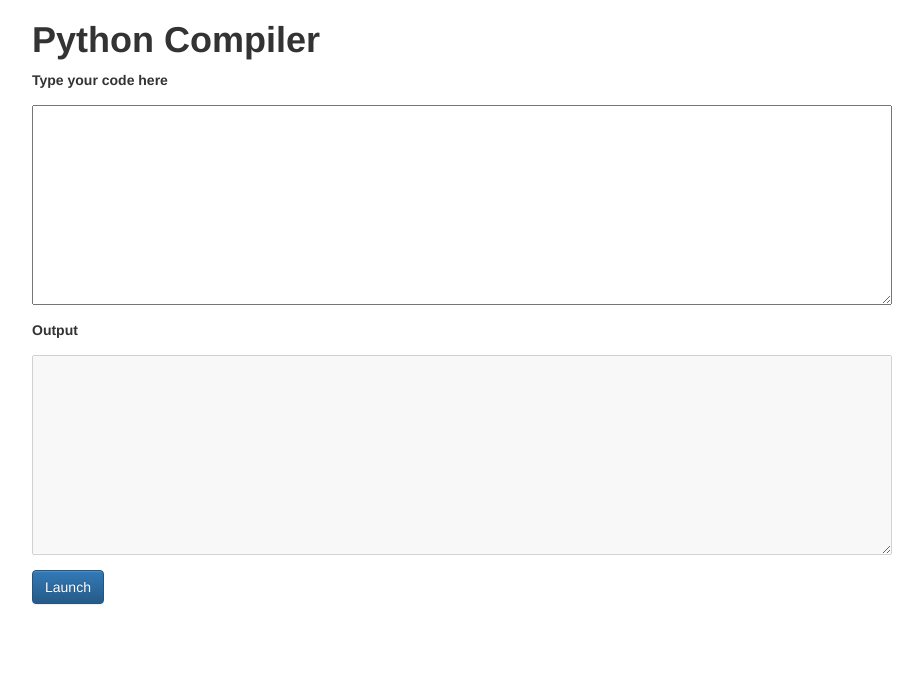
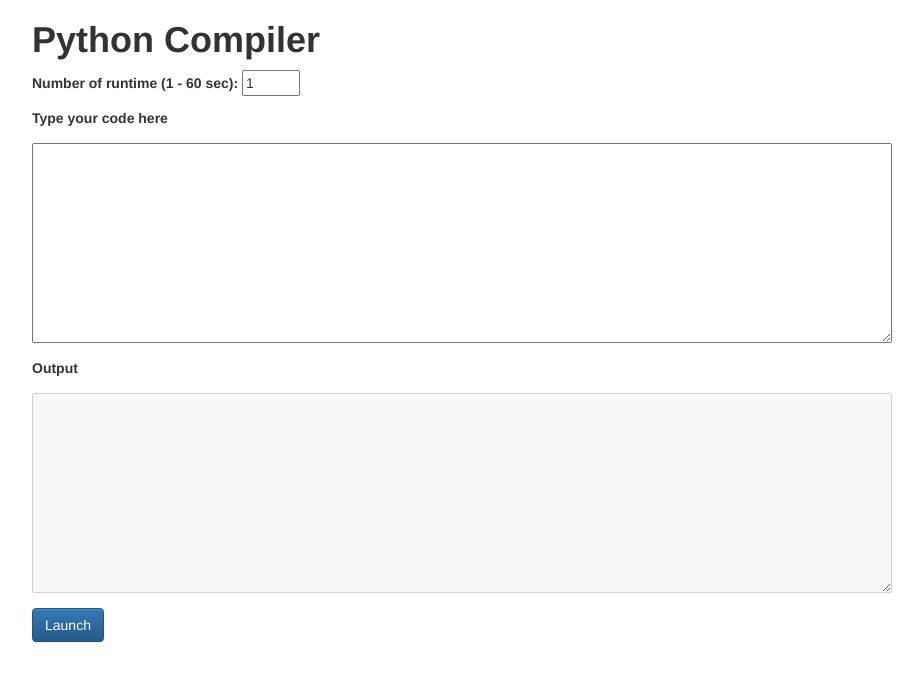
Before and after one commit to RaifGaripov/online-python-compiler, a Django app: page / in a window 1280 px wide. Shown: the top 682 px of the page, without its empty margins (178-1101 px from the left). Run offline with Django 3.2, Linux system fonts and the light colour scheme; some libraries are stand-ins or nearby versions.

Commit message:
fixed interface with css

```diff
--- a/OnlineCompilerPython/pycompiler/views.py
+++ b/OnlineCompilerPython/pycompiler/views.py
@@ -1,8 +1,8 @@
-import sys
+from multiprocessing import Process
 
 from django.shortcuts import render
 from OnlineCompilerPython.pycompiler.python_compile import make_safe_builtins,\
-                                                           check_code
+    check_code, execute_code
 
 from io import StringIO
 from contextlib import redirect_stdout
@@ -18,6 +18,7 @@ def runcode(request):
     if exception was raised returns text of exception"""
     if request.method == "POST":
         input_code = request.POST["input"]
+        runtime = int(request.POST["runtime"])
         output = ""
 
         try:
@@ -29,9 +30,20 @@ def runcode(request):
 
             s_output = StringIO()
 
-            # execution input code with safe_builtins
+            # execution input code with safe_builtins limited by runtime
+
             with redirect_stdout(s_output):
-                exec(input_code, {'__builtins__': safe_builtins}, None)
+                # start exec as Process
+                code_execution = Process(target=exec,
+                                         args=(input_code, safe_builtins,))
+                code_execution.start()
+
+                # wait until runtime is out
+                code_execution.join(runtime)
+
+                if code_execution.is_alive():
+                    # if process still going terminate it
+                    code_execution.terminate()
 
             # save stdout of executed code
             output = s_output.getvalue()
@@ -47,11 +59,13 @@ def runcode(request):
 
         except Exception as exc:
             # handle exceptions for returning theirs texts
-            sys.stdout = sys.__stdout__
             output = exc
 
         finally:
-            sys.stdout = sys.__stdout__
+            # if got exception terminate code
+            if code_execution.is_alive():
+                code_execution.terminate()
+
             context = {
                 "input_code": input_code,
                 "output": output
--- a/templates/index.html
+++ b/templates/index.html
@@ -13,6 +13,7 @@
     <link rel="stylesheet" href="https://maxcdn.bootstrapcdn.com/bootstrap/3.3.7/css/bootstrap-theme.min.css" integrity="sha384-rHyoN1iRsVXV4nD0JutlnGaslCJuC7uwjduW9SVrLvRYooPp2bWYgmgJQIXwl/Sp" crossorigin="anonymous">
 
     <link rel="stylesheet" href="{% static "style.css" %}">
+
     <script src="https://maxcdn.bootstrapcdn.com/bootstrap/3.3.7/js/bootstrap.min.js" integrity="sha384-Tc5IQib027qvyjSMfHjOMaLkfuWVxZxUPnCJA7l2mCWNIpG9mGCD8wGNIcPD7Txa" crossorigin="anonymous"></script>
 
     <title>Python Compiler</title>
@@ -22,6 +23,10 @@
 
     <form action="/runcode" method="post">
         {% csrf_token  %}
+        <div>
+            <label for="runtime">Number of runtime (1 - 60 sec):</label>
+            <input type="number" id="runtime" name="runtime" value=1 min="1" max="60">
+        </div>
       <div class="form-group">
         <label for="input">Type your code here</label>
           <textarea type="text" class="form-control-input" id="input", name="input"
```
Also changed, not shown: OnlineCompilerPython/pycompiler/python_compile.py (+11 -0 lines).
